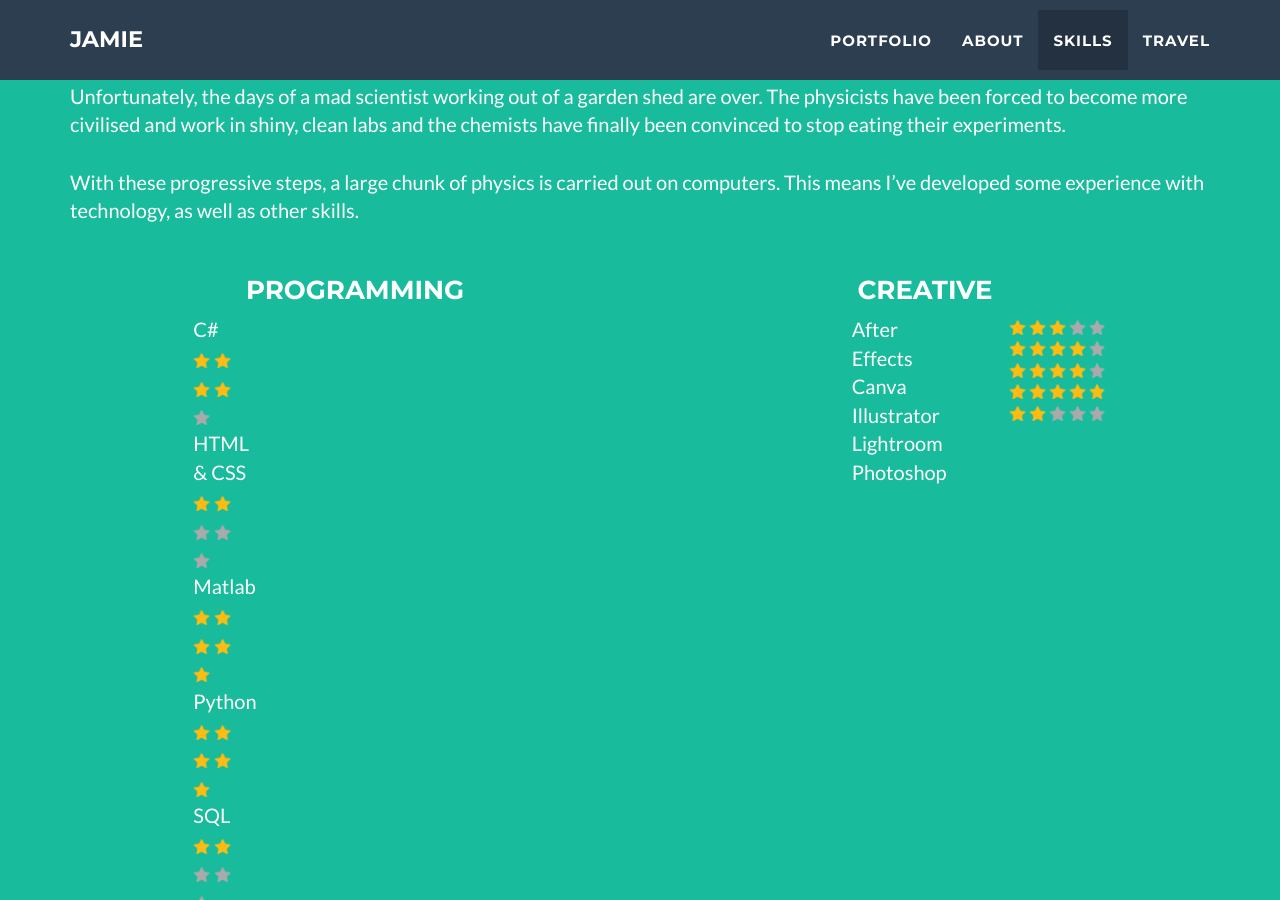
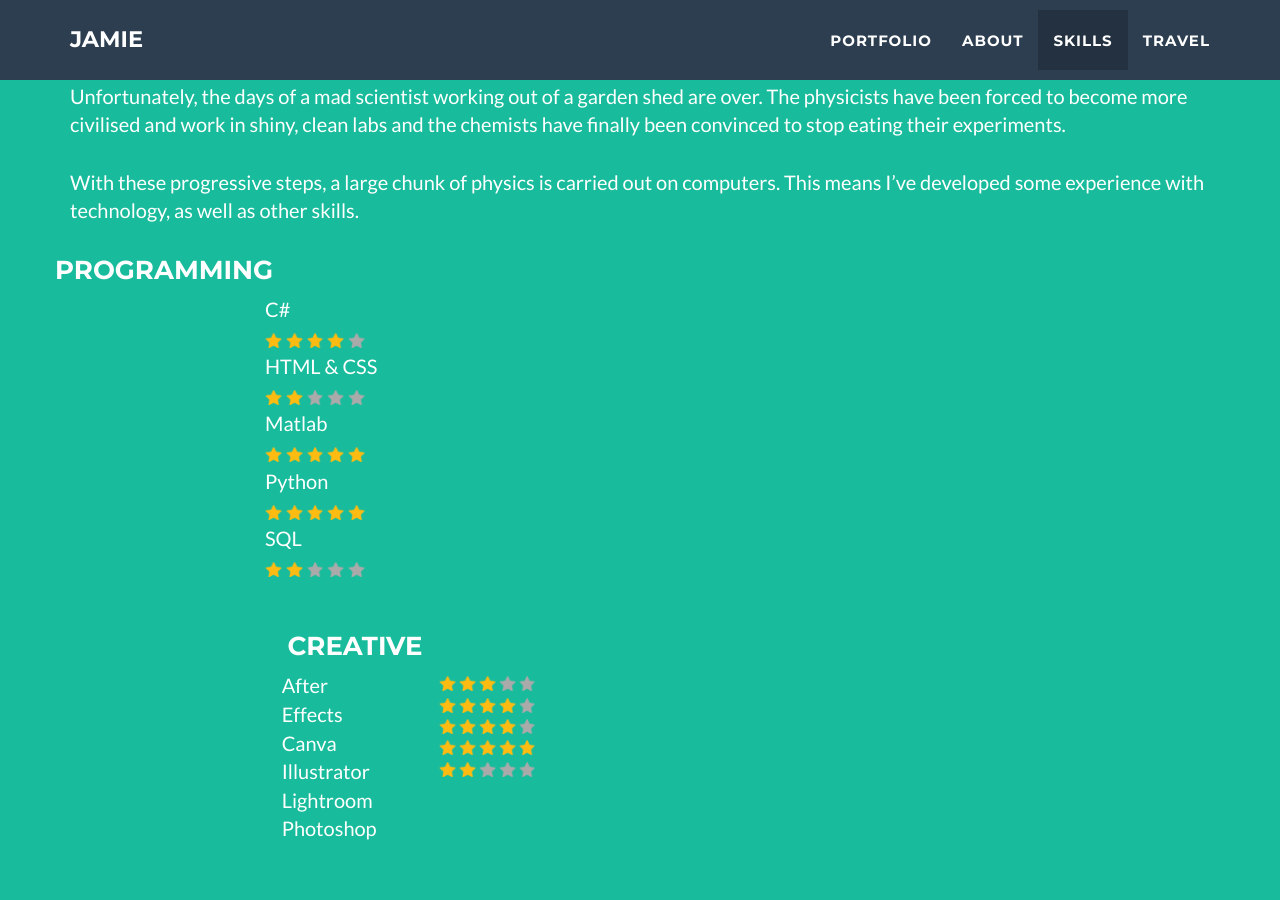
Before and after one commit to jamiedumayne/jamiedumayne.github.io, a Jekyll site: the page built from _posts/2014-07-18-project-1.markdown, in a window 1280 px wide and 900 px high, scrolled down 2405 px. Built offline with Jekyll 4.4.1, drawn with Linux system fonts in a browser that asks for light colours.

Commit message:
Update skills.html

```diff
--- a/_includes/skills.html
+++ b/_includes/skills.html
@@ -16,7 +16,7 @@
       </div>
     </div>
     <div class="float-container">
-      <div class="float-child">
+      <div class="row">
         <h3>Programming</h3>
         <div class="col-lg-2 col-xs-6"></div>
           <div class="col-lg-2 col-xs-4">
```
